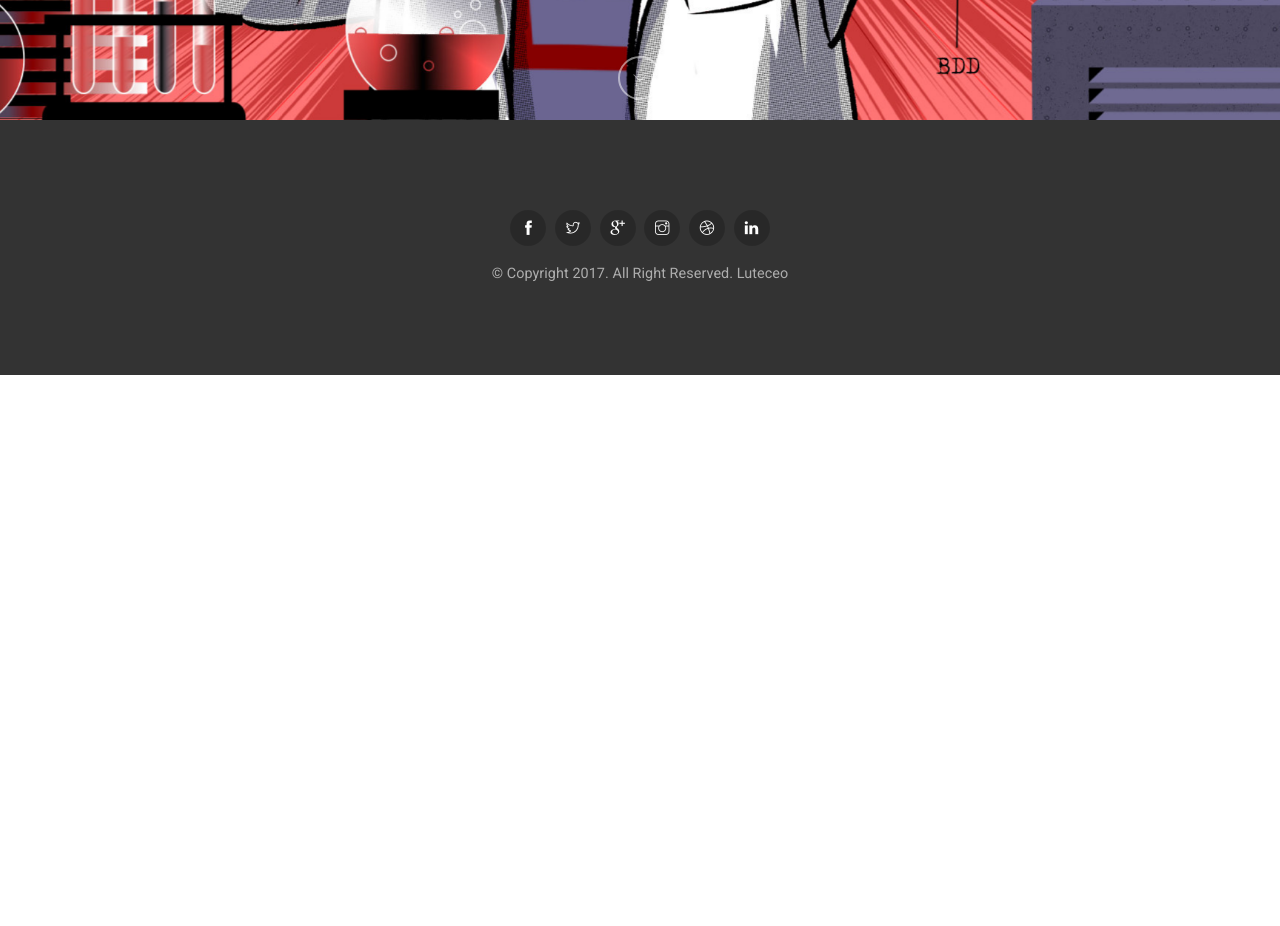
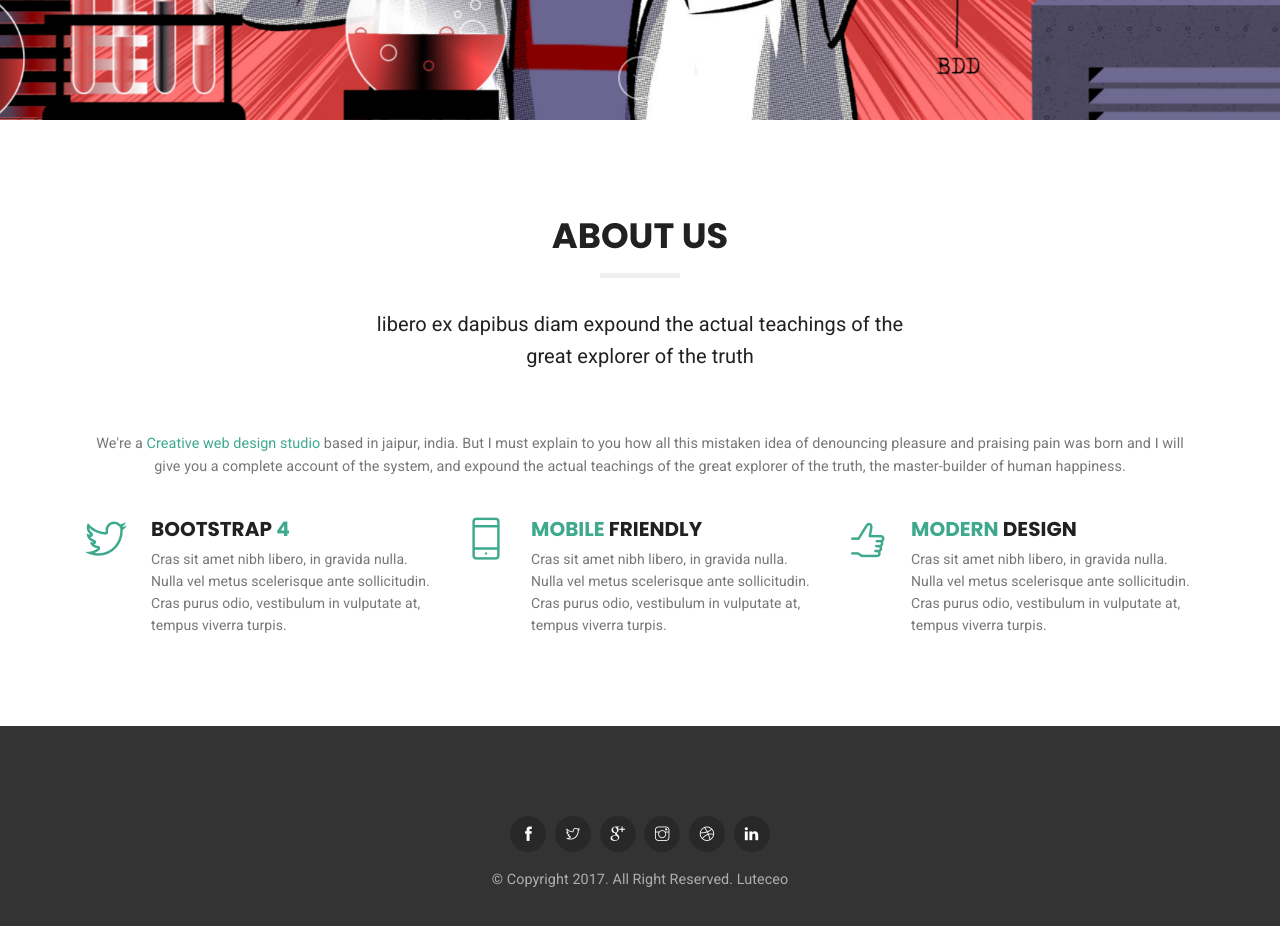
Before and after one commit to Luteceo/luteceo.github.io, a plain HTML site: page index.html in a window 1280 px wide. Shown: the part 680-1606 px from the top of the page. Before the commit the page ends 1055 px from the top, so only its background shows below. Drawn offline with Linux system fonts and the light colour scheme.

Commit message:
Add abut us section (just initial content)

```diff
--- a/index.html
+++ b/index.html
@@ -54,7 +54,62 @@
         </div>
     </div>
 </section><!--/.hero-->
-
+<section id="about" class="pt90 pb60">
+    <div class="container">
+        <div class="row">
+            <div class="col-md-8 col-lg-6 offset-md-2 offset-lg-3">
+                <div class="section-title">
+                    <h4>About Us</h4>
+                    <p class="lead">libero ex dapibus diam expound the actual teachings of the great explorer of the truth</p>
+                </div>
+            </div>
+        </div><!--/section title-->
+        <p class='mb40 text-center'>
+            We're a <span class="text-primary">Creative web design studio</span> based in jaipur, india. But I must explain to you how all this mistaken idea of denouncing pleasure and praising pain was born and I will give you a complete account of the system, and expound the actual teachings of the great explorer of the truth, the master-builder of human happiness.
+        </p>
+        <div class="row">
+            <div class="col-md-4 mb30 wow zoomIn" data-wow-duration=".5s" data-wow-delay=".2s">
+                <div class="media icon-box">
+                    <div class="d-flex mr-4">
+                        <i class='ti-twitter'></i>
+                    </div>
+                    <div class="media-body">
+                        <h4 class="mt-0 text-uppercase">Bootstrap <span class='text-primary'>4</span></h4>
+                        <p class='mb0 text-small'>
+                            Cras sit amet nibh libero, in gravida nulla. Nulla vel metus scelerisque ante sollicitudin. Cras purus odio, vestibulum in vulputate at, tempus viverra turpis.
+                        </p>
+                    </div>
+                </div>
+            </div><!--/col-->
+            <div class="col-md-4 mb30 wow zoomIn" data-wow-duration=".5s" data-wow-delay=".4s">
+                <div class="media icon-box">
+                    <div class="d-flex mr-4">
+                        <i class='ti-mobile'></i>
+                    </div>
+                    <div class="media-body">
+                        <h4 class="mt-0 text-uppercase"><span class='text-primary'>Mobile</span> Friendly</h4>
+                        <p class='mb0 text-small'>
+                            Cras sit amet nibh libero, in gravida nulla. Nulla vel metus scelerisque ante sollicitudin. Cras purus odio, vestibulum in vulputate at, tempus viverra turpis.
+                        </p>
+                    </div>
+                </div>
+            </div><!--/col-->
+            <div class="col-md-4 mb30 wow zoomIn" data-wow-duration=".5s" data-wow-delay=".6s">
+                <div class="media icon-box">
+                    <div class="d-flex mr-4">
+                        <i class='ti-thumb-up'></i>
+                    </div>
+                    <div class="media-body">
+                        <h4 class="mt-0 text-uppercase"><span class='text-primary'>Modern</span> Design</h4>
+                        <p class='mb0 text-small'>
+                            Cras sit amet nibh libero, in gravida nulla. Nulla vel metus scelerisque ante sollicitudin. Cras purus odio, vestibulum in vulputate at, tempus viverra turpis.
+                        </p>
+                    </div>
+                </div>
+            </div><!--/col-->
+        </div>
+    </div>
+</section><!--about us-->
 <!--removed start-->
 
 
```
